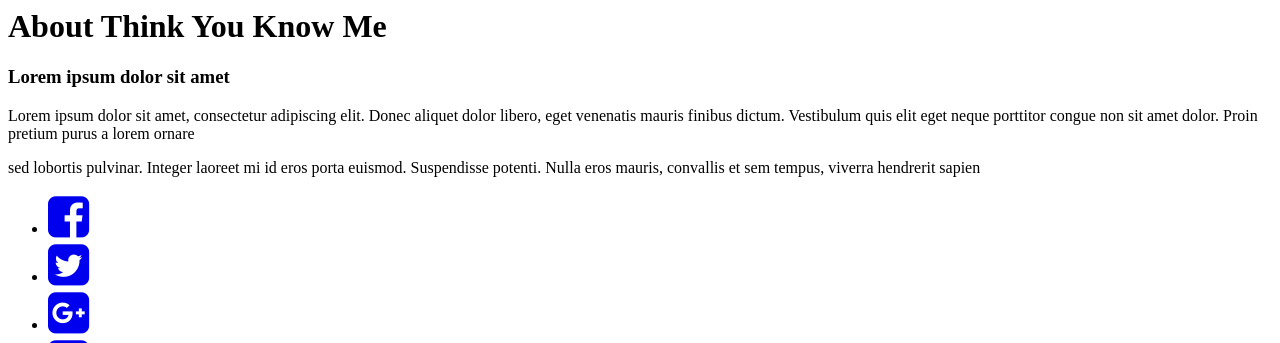
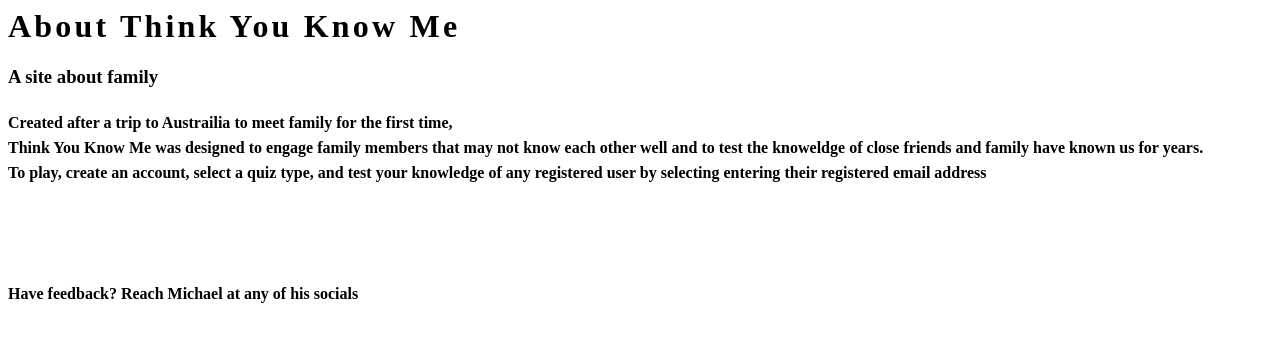
Before and after one commit to mijamessmith/Quiz-Me, a Node server app: template views/pages/about.ejs in a window 1280 px wide. Shown: the top 343 px of the page. Run offline with Node 20, Linux system fonts and the light colour scheme; the template is opened without the code that fills it, so the values that code supplies are empty; some libraries are stand-ins or nearby versions.

Commit message:
began rework

```diff
--- a/package.json
+++ b/package.json
@@ -1,7 +1,7 @@
 {
-  "name": "register-page3",
-  "version": "3.0.0",
-  "description": "Another registration page try",
+  "name": "How Well Do You Know Me?",
+  "version": "3.0.1",
+  "description": "",
   "main": "app.js",
   "scripts": {
     "test": "echo \"Error: no test specified\" && exit 1"
--- a/views/css/about.css
+++ b/views/css/about.css
@@ -0,0 +1,23 @@
+.about-icons {
+    margin-top: 100px;
+}
+
+.about-img {
+    height: 400px;
+    width: auto;
+}
+
+.about-text {
+    letter-spacing: .01px;
+    line-height: 25px;
+}
+
+.social {
+    list-style: none;
+    display: inline;
+}
+
+h1 {
+    letter-spacing: 0.1em;
+    font-weight: 600;
+}
--- a/views/css/login.css
+++ b/views/css/login.css
@@ -1,5 +1,5 @@
 body {
-    background: #fffcdc;
+
 }
 
 h2 {
--- a/views/layout.ejs
+++ b/views/layout.ejs
@@ -7,24 +7,43 @@
 		<link href="https://fonts.googleapis.com/css2?family=Brawler&display=swap" rel="stylesheet">
 		<style>
 			*{
-					font-family: 'Brawler', serif;
+					font-family: 'Kufam'
 			}
 
 			body {
-					background: #fffcdc;
+					background-color: white;
 					}
-			footer {
-					 background: #fff3fb;
+			.footer {
+					background: #478978;
 					position: absolute;
 					bottom: 0;
 					width: 100%;
-					height: 2.5rem;
+					height: 6em;
 					text-align: center;
+					color: black;
+					align-items: center;
+					display: flex;
+					justify-content: center;
+
+
 					 }
 
-			.footer {
-			background: #fff3fb;
-			}
+        .footer-container {
+       	text-align: center;
+        color: black;
+        align-items: center;
+        justify-content: center;
+        }
+		.footer-content{
+		  text-align: center;
+		  justify-content: center;
+          vertical-align: middle;
+
+		}
+
+		.footer-content a {
+		   color: black;
+		}
 
 		</style>
   </head>
@@ -33,8 +52,11 @@
 		<%- body %>
 	</div>
   </body>
-  <footer>
-  <div class="footer">Icons made by <a href="http://www.freepik.com/" title="Freepik">Freepik</a> from <a href="https://www.flaticon.com/" title="Flaticon">www.flaticon.com</a></div>
-  <div class="footer">copyright 2020 by Michael||CP and SmithBrosUnite</div>
+  <footer class="footer">
+  <div class="footer-container">
+  <div class="footer-content">Icons made by <a href="http://www.freepik.com/" title="Freepik">Freepik</a> from <a href="https://www.flaticon.com/" title="Flaticon">www.flaticon.com</a></div>
+
+  <div class="footer-content">copyright 2020 by Michael||CP and SmithBrosUnite</div>
+  </div>
 </footer>
 </html>
--- a/views/pages/about.ejs
+++ b/views/pages/about.ejs
@@ -1,4 +1,5 @@
 <head>
+<link rel="stylesheet" href="../css/about.css" ></link>
 <link href="//maxcdn.bootstrapcdn.com/font-awesome/4.1.0/css/font-awesome.min.css" rel="stylesheet">
 </head>
 <div class="about-section paddingTB60 gray-bg">
@@ -7,22 +8,28 @@
 			<div class="col-md-7 col-sm-6">
 				<div class="about-title clearfix">
 					<h1>About <span>Think You Know Me</span></h1>
-					<h3>Lorem ipsum dolor sit amet </h3>
-					<p class="about-paddingB">Lorem ipsum dolor sit amet, consectetur adipiscing elit. Donec aliquet dolor libero, eget venenatis mauris finibus dictum. Vestibulum quis elit eget neque porttitor congue non sit amet dolor. Proin pretium purus a lorem ornare </p>
-					<p>sed lobortis pulvinar. Integer laoreet mi id eros porta euismod. Suspendisse potenti. Nulla eros mauris, convallis et sem tempus, viverra hendrerit sapien</p>
+					<h3>A site about family </h3>
+					<h4 class="about-text">Created after a trip to Austrailia to meet family
+          for the first time, <br/>
+          <strong>Think You Know Me</strong>
+          was designed to engage family members that may not know
+          each other well and to test the knoweldge of close friends and family have known us for years.
+          <br/> To play, create an account, select a quiz type, and test your knowledge of any registered
+          user by selecting entering their registered email address
+          </h4>
 			<div class="about-icons">
-				<ul >
+        <h4>Have feedback? Reach Michael at any of his socials</h4>
+				<ul class="social">
 						<li><a href="https://www.facebook.com/"><i id="social-fb" class="fa fa-facebook-square fa-3x social"></i></a> </li>
-						<li><a href="https://twitter.com/"><i id="social-tw" class="fa fa-twitter-square fa-3x social"></i></a> </li>
-						<li> <a href="https://plus.google.com/"><i id="social-gp" class="fa fa-google-plus-square fa-3x social"></i></a> </li>
-						<li> <a href="mailto:mijamessmith@gmail.com"><i id="social-em" class="fa fa-envelope-square fa-3x social"></i></a> </li>
+						<li><a href="https://twitter.com/michaelCP17"><i id="social-tw" class="fa fa-twitter-square fa-3x social"></i></a> </li>
+						<li><a href="mailto:mijamessmith@gmail.com"><i id="social-em" class="fa fa-envelope-square fa-3x social"></i></a> </li>
 				</ul>
 			</div>
 		</div>
 	</div>
 		<div class="col-md-5 col-sm-6">
 			<div class="about-img">
-				<img src="./../images/smithbrosLynchCanyon.JPG" alt="img should be here">
+				<img class="about-img" src="./../images/smithbrosLynchCanyon.JPG" alt="img should be here">
 			</div>
 		</div>
 	</div>
--- a/views/pages/playGame.ejs
+++ b/views/pages/playGame.ejs
@@ -29,13 +29,15 @@
   <div class="container">
     <div class="square" tabindex="0">
       <span id="quiz-answer-1" class="q-option">
-        <span class="optionText">1</span></span>
+        <span class="optionText">1</span>
+      </span>
     </div>
     <div class="square" tabindex="0">
       <span id="quiz-answer-2" class="q-option">
         <span class="optionText">1=2</span>
       </span>
     </div>
+    <div class="container"></div>
     <div class="square" tabindex="0">
       <span id="quiz-answer-3" class="q-option">
         <span class="optionText">3</span>
@@ -47,6 +49,7 @@
       </span>
     </div>
   </div>
+  </div>
 
   <button id="nextQ">Next Question</button>
 
--- a/views/partials/Head.ejs
+++ b/views/partials/Head.ejs
@@ -3,6 +3,8 @@
   integrity="sha256-QWo7LDvxbWT2tbbQ97B53yJnYU3WhH/C8ycbRAkjPDc="
   crossorigin="anonymous"></script>
 <link href="//maxcdn.bootstrapcdn.com/bootstrap/3.3.0/css/bootstrap.min.css" rel="stylesheet" id="bootstrap-css"/>
+<link rel="preconnect" href="https://fonts.gstatic.com">
+<link href="https://fonts.googleapis.com/css2?family=Kufam&display=swap" rel="stylesheet">
 <script src="//maxcdn.bootstrapcdn.com/bootstrap/3.3.0/js/bootstrap.min.js"></script>
 <meta charset="utf-8"/>
 <meta name="viewport" content="width=device-width, initial-scale=1, shrink-to-fit=no"/>
--- a/views/partials/footer.ejs
+++ /dev/null
@@ -1,3 +0,0 @@
-<footer>
-copyright 2020 by Michael||CP and SmithBrosUnite
-</footer>
```
Also changed, not shown: views/css/landing.css (+7 -3 lines), views/css/playGame.css (+8 -3 lines), views/css/welcome.css (+11 -5 lines), views/partials/navbar.ejs (+36 -9 lines), 2 other files.
